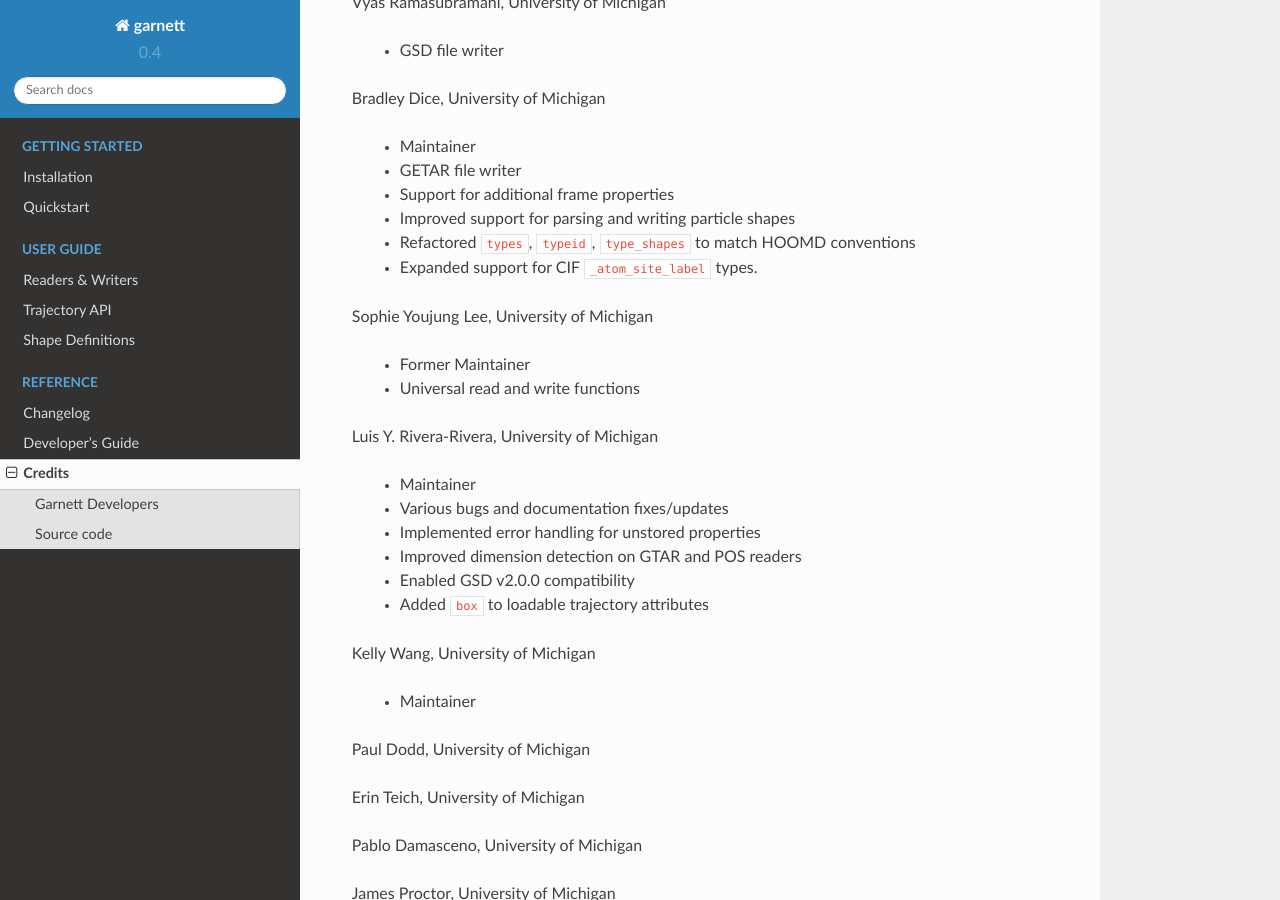
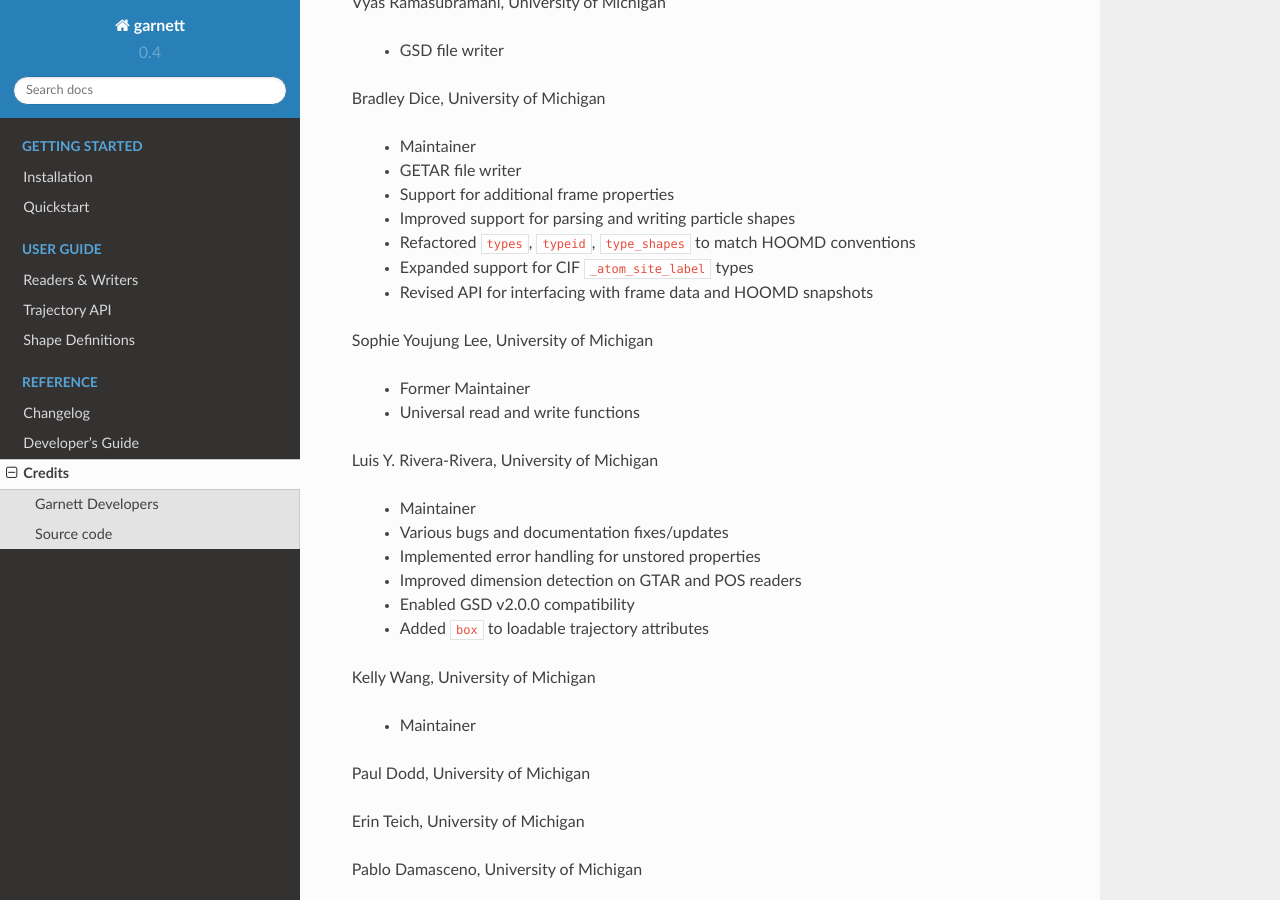
Before and after one commit to glotzerlab/garnett, a Sphinx documentation site: the page built from doc/credits.rst, in a window 1280 px wide and 900 px high, scrolled down 946 px. Built offline with Sphinx 7.4.7 and the Read the Docs theme 2.0.0, drawn with Linux system fonts in a browser that asks for light colours.

Commit message:
Update credits.

```diff
--- a/doc/credits.rst
+++ b/doc/credits.rst
@@ -45,7 +45,8 @@ Bradley Dice, University of Michigan
     * Support for additional frame properties
     * Improved support for parsing and writing particle shapes
     * Refactored ``types``, ``typeid``, ``type_shapes`` to match HOOMD conventions
-    * Expanded support for CIF ``_atom_site_label`` types.
+    * Expanded support for CIF ``_atom_site_label`` types
+    * Revised API for interfacing with frame data and HOOMD snapshots
 
 Sophie Youjung Lee, University of Michigan
 
```
